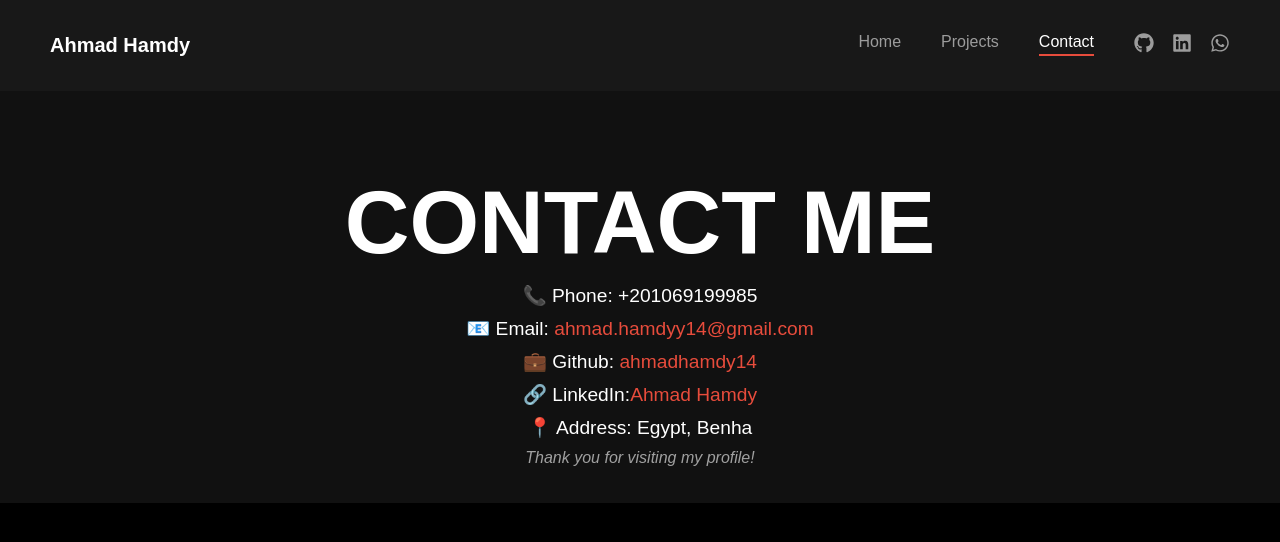
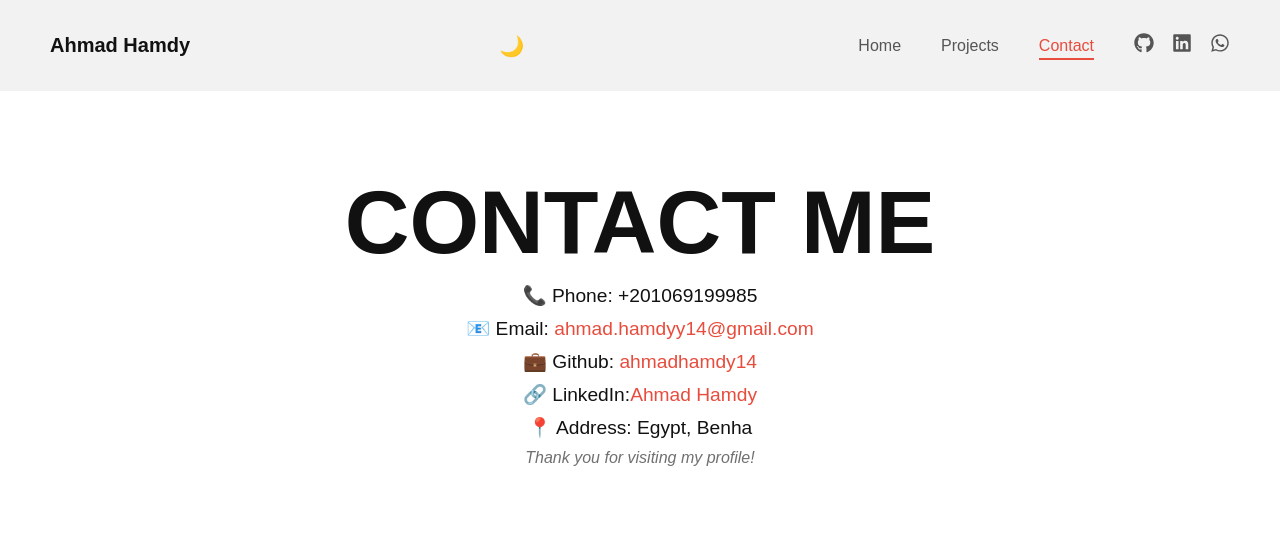
Before and after one commit to ael3ttar14/my-portfolio, a React (Create React App) app: page /contact in a window 1280 px wide. Shown: the top 542 px of the page. Built offline with nearby package versions, Linux system fonts and the light colour scheme.

Commit message:
dark-mode

```diff
--- a/src/Home.css
+++ b/src/Home.css
@@ -11,7 +11,7 @@
 .home-text {
   flex: 1;
 }
-
+/* Titles */
 .home-text h2 {
   color: #e74c3c;
   margin-bottom: 10px;
@@ -26,18 +26,29 @@
   color: #e74c3c;
 }
 
+/* Subtitle */
 .home-text h3 {
   font-size: 20px;
-  color: #9c9c9c;
+  color: #555; /* Light */
   margin-bottom: 20px;
 }
 
+.dark .home-text h3 {
+  color: #9c9c9c; /* Dark */
+}
+
+/* Paragraph */
 .home-text p {
   line-height: 1.7;
-  color: #ccc;
+  color: #444; /* Light */
   max-width: 500px;
 }
 
+.dark .home-text p {
+  color: #ccc; /* Dark */
+}
+
+/* Buttons */
 .home-buttons {
   margin-top: 25px;
   display: flex;
@@ -72,6 +83,7 @@
   color: #fff;
 }
 
+/* Image */
 .home-image {
   flex: 1;
   display: flex;
@@ -82,9 +94,17 @@
 .home-image img {
   width: 280px;
   border-radius: 20%;
-  box-shadow: 0 0 20px rgba(255, 255, 255, 0.1);
+  box-shadow: 0 0 20px rgba(0, 0, 0, 0.1); /* Light */
+  transition: 0.3s;
 }
 
+.dark .home-image img {
+  box-shadow: 0 0 40px rgba(255, 255, 255, 0.4); /* Dark */
+}
+
+
+
+/* Skills Section */
 .skills-section {
   display: flex;
   flex-wrap: wrap;
@@ -99,16 +119,23 @@
   align-items: center;
   width: 80px;
   padding: 10px;
-  background: #1b1b1b;
+  background: #f2f2f2; /* Light */
+  color: #111;
   border-radius: 12px;
-  box-shadow: 0 0 10px rgba(255,255,255,0.05);
+  box-shadow: 0 0 10px rgba(0, 0, 0, 0.05);
   cursor: pointer;
   transition: transform 0.3s ease, box-shadow 0.3s ease;
 }
 
+.dark .skill-card {
+  background: #1b1b1b; /* Dark */
+  color: #fff;
+  box-shadow: 0 0 10px rgba(255, 255, 255, 0.05);
+}
+
 .skill-card:hover {
   transform: translateY(-5px) scale(1.1);
-  box-shadow: 0 0 15px rgba(231,76,60,0.4);
+  box-shadow: 0 0 15px rgba(231, 76, 60, 0.4);
 }
 
 .skill-icon {
@@ -116,6 +143,7 @@
   margin-bottom: 5px;
 }
 
+/* Fade Animation */
 .fade-in {
   opacity: 0;
   transform: translateY(50px);
@@ -127,6 +155,7 @@
   transform: translateY(0);
 }
 
+/* Responsive */
 @media (max-width: 768px) {
   .home {
     flex-direction: column-reverse;
--- a/src/Home.js
+++ b/src/Home.js
@@ -51,7 +51,6 @@ export default function Home() {
       "full-Stack Developer",
       "Front-End Developer (React.js)",
       "Back-End Developer (Node.js)",
-
     ]}
     loop={0}
     cursor
--- a/src/components/Header.css
+++ b/src/components/Header.css
@@ -2,11 +2,17 @@
   position: sticky;
   top: 0;
   z-index: 1000;
-  background: rgba(27, 27, 27, 0.85);
+  background: #f2f2f2;
   backdrop-filter: blur(10px);
-  animation: slideDown 0.6s ease forwards;
+  transition: background 0.3s ease;
 }
 
+/* Dark Mode */
+.dark .header {
+  background: rgba(27, 27, 27, 0.95);
+}
+
+/* Animation */
 @keyframes slideDown {
   from {
     transform: translateY(-100%);
@@ -25,12 +31,17 @@
   padding: 14px 50px;
 }
 
+/* Logo */
 .logo {
   font-size: 20px;
   font-weight: bold;
-  color: #fff;
+  color: #111; /* Light */
   cursor: pointer;
   position: relative;
+}
+
+.dark .logo {
+  color: #fff; /* Dark */
 }
 
 .logo::after {
@@ -48,18 +59,24 @@
   width: 100%;
 }
 
+/* Nav Links */
 .nav-links {
   list-style: none;
   display: flex;
   gap: 40px;
+  align-items: center;
 }
 
 .nav-links li a {
-  color: #9c9c9c;
+  color: #555; /* Light */
   text-decoration: none;
   font-weight: 500;
   position: relative;
   transition: color 0.3s ease;
+}
+
+.dark .nav-links li a {
+  color: #ccc; /* Dark */
 }
 
 .nav-links li a::after {
@@ -73,23 +90,57 @@
   transition: width 0.3s ease;
 }
 
+/* Hover */
+.nav-links li a:hover,
+.nav-links li a.active {
+  color: #e74c3c;
+}
+
+.dark .nav-links li a:hover,
+.dark .nav-links li a.active {
+  color: #fff;
+}
+
 .nav-links li a:hover::after,
 .nav-links li a.active::after {
   width: 100%;
 }
 
-.nav-links li a:hover,
-.nav-links li a.active {
-  color: #fff;
-}
-
+/* Hamburger */
 .hamburger {
   display: none;
   font-size: 26px;
-  color: #fff;
+  color: #111; /* Light */
   cursor: pointer;
 }
 
+.dark .hamburger {
+  color: #fff; /* Dark */
+}
+
+/* Social */
+.social-links {
+  display: flex;
+  gap: 18px;
+  align-items: center;
+}
+
+.social-links a {
+  font-size: 20px;
+  color: #555; /* Light */
+  transition: transform 0.3s ease, color 0.3s ease;
+}
+
+.dark .social-links a {
+  color: #ccc; /* Dark */
+}
+
+.social-links a:hover {
+  color: #e74c3c;
+  transform: scale(1.2);
+}
+
+/* Responsive */
 @media (max-width: 768px) {
   .nav {
     padding: 14px 20px;
@@ -104,49 +155,39 @@
     top: 100%;
     left: 0;
     width: 100%;
-    background: rgba(27, 27, 27, 0.95);
+    background: #ffffff; /* Light */
     flex-direction: column;
     gap: 20px;
     padding: 20px 0;
     display: none;
-    animation: fadeIn 0.3s ease forwards;
+  }
+
+  .dark .nav-links {
+    background: rgba(27, 27, 27, 0.95);
   }
 
   .nav-links.open {
     display: flex;
   }
-}
 
-@keyframes fadeIn {
-  from {
-    opacity: 0;
-    transform: translateY(-10px);
-  }
-  to {
-    opacity: 1;
-    transform: translateY(0);
-  }
-}
-.social-links {
-  display: flex;
-  gap: 18px;
-  align-items: center;
-}
-
-.social-links a {
-  font-size: 20px;
-  color: #9c9c9c;
-  transition: transform 0.3s ease, color 0.3s ease;
-}
-
-.social-links a:hover {
-  color: #e74c3c;
-  transform: scale(1.2);
-}
-
-@media (max-width: 768px) {
   .social-links {
     justify-content: center;
     margin-top: 10px;
   }
 }
+.theme-toggle {
+  border: none;
+  background: transparent;
+  font-size: 20px;
+  cursor: pointer;
+  margin-left: 15px;
+  transition: transform 0.2s ease;
+}
+
+.theme-toggle:hover {
+  transform: scale(1.2);
+}
+
+.dark .theme-toggle {
+  color: #fff;
+}
--- a/src/components/Header.js
+++ b/src/components/Header.js
@@ -1,4 +1,4 @@
-import { useState } from "react";
+import { useEffect,useState } from "react";
 import { Link, useLocation } from "react-router-dom";
 import { FaGithub, FaLinkedin, FaWhatsapp } from "react-icons/fa";
 import "./Header.css";
@@ -6,16 +6,36 @@ import "./Header.css";
 export default function Header() {
   const [open, setOpen] = useState(false);
   const location = useLocation();
+  const [dark, setDark] = useState(false);
 
+useEffect(() => {
+  const savedTheme = localStorage.getItem("theme");
+  if (savedTheme === "dark") {
+    document.documentElement.classList.add("dark");
+    setDark(true);
+  }
+}, []);
+
+const toggleTheme = () => {
+  if (dark) {
+    document.documentElement.classList.remove("dark");
+    localStorage.setItem("theme", "light");
+  } else {
+    document.documentElement.classList.add("dark");
+    localStorage.setItem("theme", "dark");
+  }
+  setDark(!dark);
+};
   return (
     <header className="header">
       <nav className="nav">
         <p className="logo">Ahmad Hamdy</p>
-
+          <button onClick={toggleTheme} className="theme-toggle">
+            {dark ? "☀" : "🌙"}
+          </button>
         <div className="hamburger" onClick={() => setOpen(!open)}>
           &#9776;
         </div>
-
         <ul className={`nav-links ${open ? "open" : ""}`}>
           <li>
             <Link to="/" className={location.pathname === "/" ? "active" : ""}>
--- a/src/contact.css
+++ b/src/contact.css
@@ -1,9 +1,4 @@
-body {
-  margin: 0;
-  font-family: sans-serif;
-  background-color: #111;
-  color: white;
-}
+
 
 .contact {
   max-width: 1000px;
--- a/src/index.css
+++ b/src/index.css
@@ -1,11 +1,16 @@
-html, body {
+body {
   margin: 0;
   padding: 0;
   font-family: sans-serif;
+  background-color: #fff;
+  color: #111;
+  transition: 0.3s;
+  width: 100%;
+  min-height: 100%;
+}
+.dark body {
   background-color: #000;
   color: #fff;
-  width: 100%;
-  min-height: 100%;
 }
 
 *, *::before, *::after {
```
